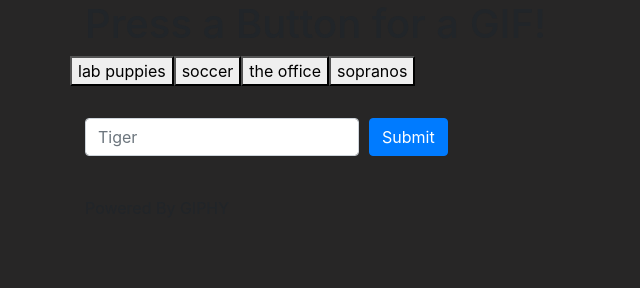
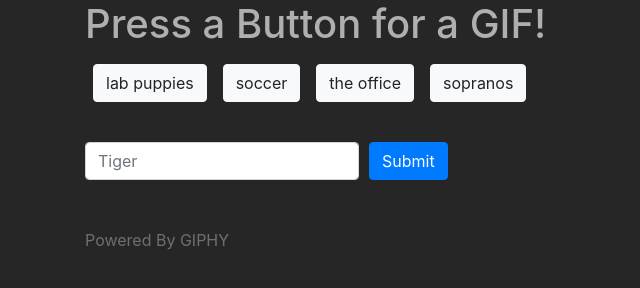
Before and after one commit to cprybell/giphyHw6, a plain HTML site: page index.html in a window 1280 px wide. Shown: the whole page, without its empty margins (0-640 px from the left). Drawn offline with nearby package versions, Linux system fonts and the light colour scheme.

Commit message:
Completed all the styling for the website

```diff
--- a/assets/script/giphyWeb.js
+++ b/assets/script/giphyWeb.js
@@ -1,10 +1,12 @@
 var topicsArray = ["lab puppies", "soccer", "the office", "sopranos"];
 var apiKey = "IeV1JVMe4hP3QnHoYlLcIllaNyepyGOf";
+
 
 function addButton(buttonName) {
     var tempNewButton = $("<button>");
     tempNewButton.text(buttonName);
-    tempNewButton.addClass("GIF-Button");
+    tempNewButton.addClass("btn btn-light GIF-Button");
+    tempNewButton.attr("type", "button");
     tempNewButton.attr("topic", buttonName);
     $("#buttons").append(tempNewButton);
 }
--- a/assets/style/style.css
+++ b/assets/style/style.css
@@ -10,3 +10,16 @@
 body {
     background-color: rgb(39, 38, 38)
 }
+
+#giphy-pop {
+    padding-top: 0.5em;
+    color: rgb(112, 111, 111);
+}
+
+#title {
+    color: rgb(177, 174, 174)
+}
+
+.GIF-Button {
+    margin: 0.5em;
+}
--- a/index.html
+++ b/index.html
@@ -9,8 +9,10 @@
 
     <body>
         <div class="container">
-            <h1>Press a Button for a GIF!</h1>
-            <div class="row" id="buttons"></div>
+            <h1 id="title">Press a Button for a GIF!</h1>
+            <div class="row">
+                <div class="col-12" id="buttons"></div>
+            </div>
             <form id="form-button-add">
                 <div class="form-row align-items-center">
                     <div class="col-auto">
```
